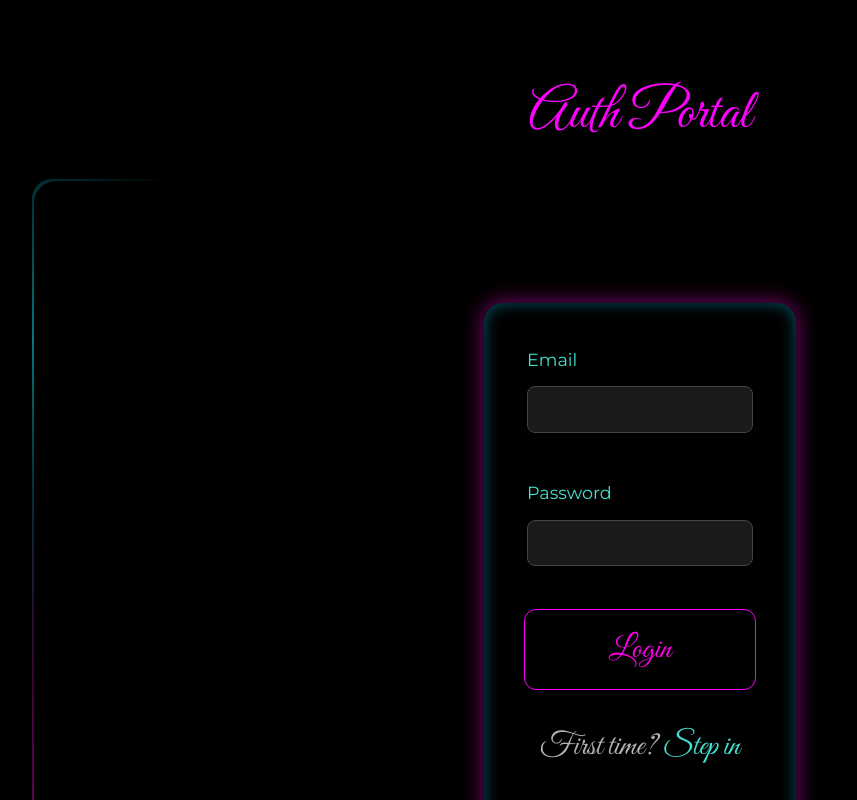
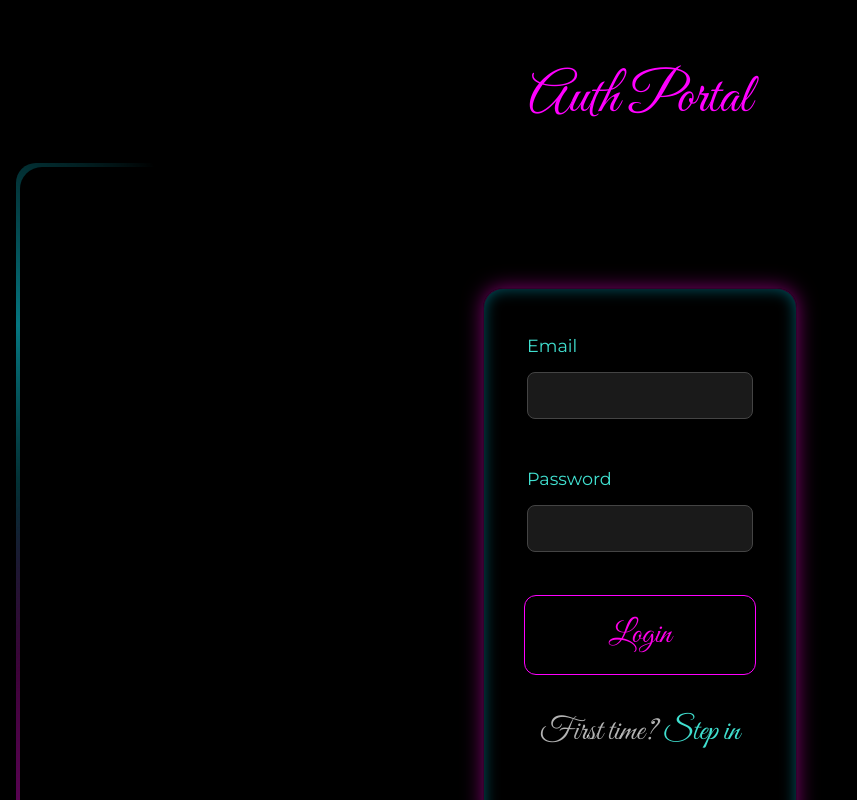
Before and after one commit to DaniloPixi/myViteApp, a Vue app: page / in a window 1280 px wide. Shown: the top 800 px of the page, without its empty margins (0-857 px from the left). Built offline with nearby package versions, Linux system fonts and the light colour scheme; no server answers; what v-calendar would draw is missing.

Commit message:
animation border thicker

```diff
--- a/src/components/AnimatedBorder.vue
+++ b/src/components/AnimatedBorder.vue
@@ -31,7 +31,7 @@
             .animated-border {
               position: relative;
               margin: 0 auto;
-              padding: 2px;
+              padding: 0.22rem;
               border-radius: 20px;
               overflow: hidden;
               transition: max-width 0.5s cubic-bezier(0.25, 1, 0.5, 1);
--- a/src/style.css
+++ b/src/style.css
@@ -31,7 +31,7 @@ body {
 #app {
   max-width: 1280px;
   margin: 0 auto;
-  padding: 2rem;
+  padding: 1rem;
   text-align: center;
 }
 
```
